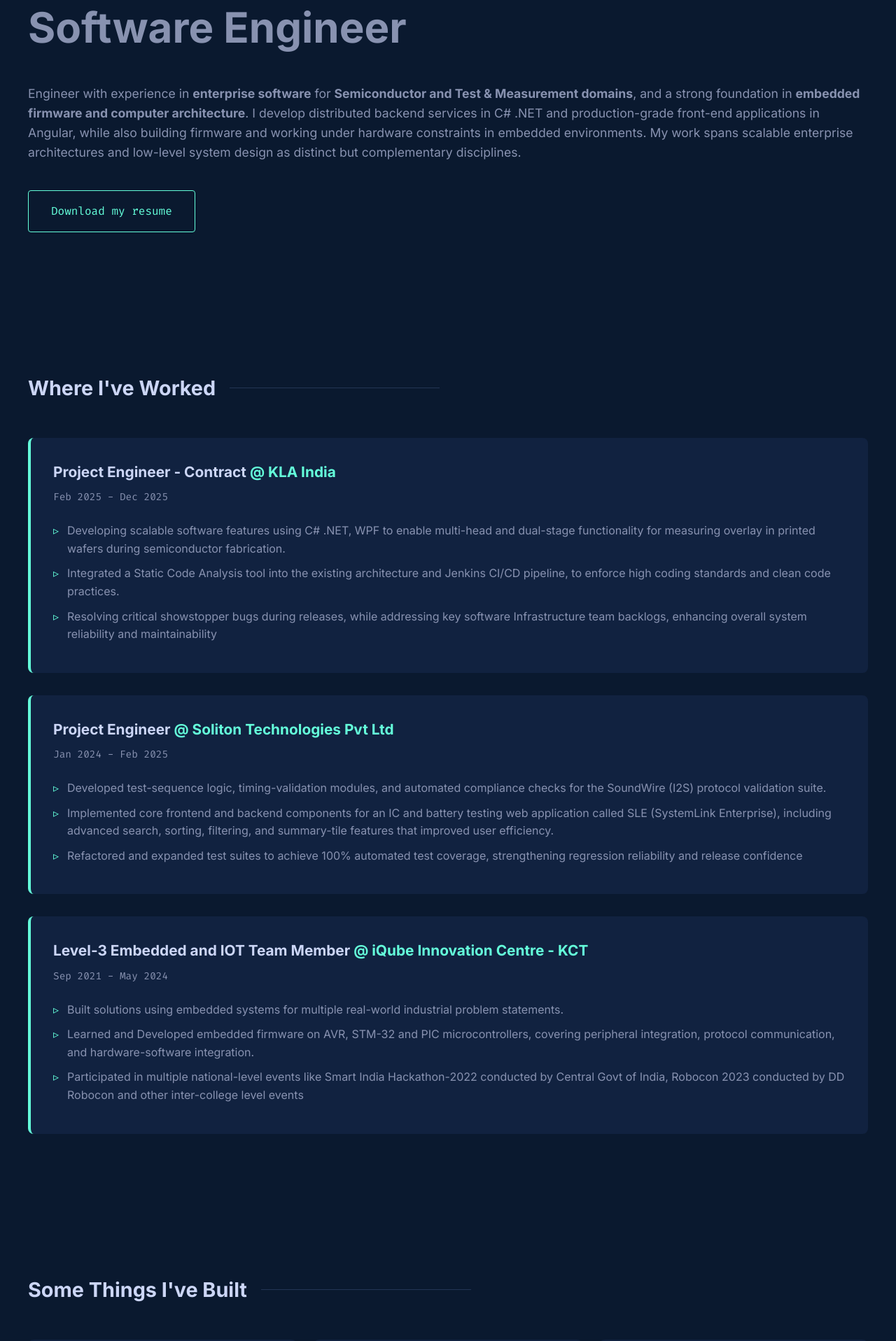
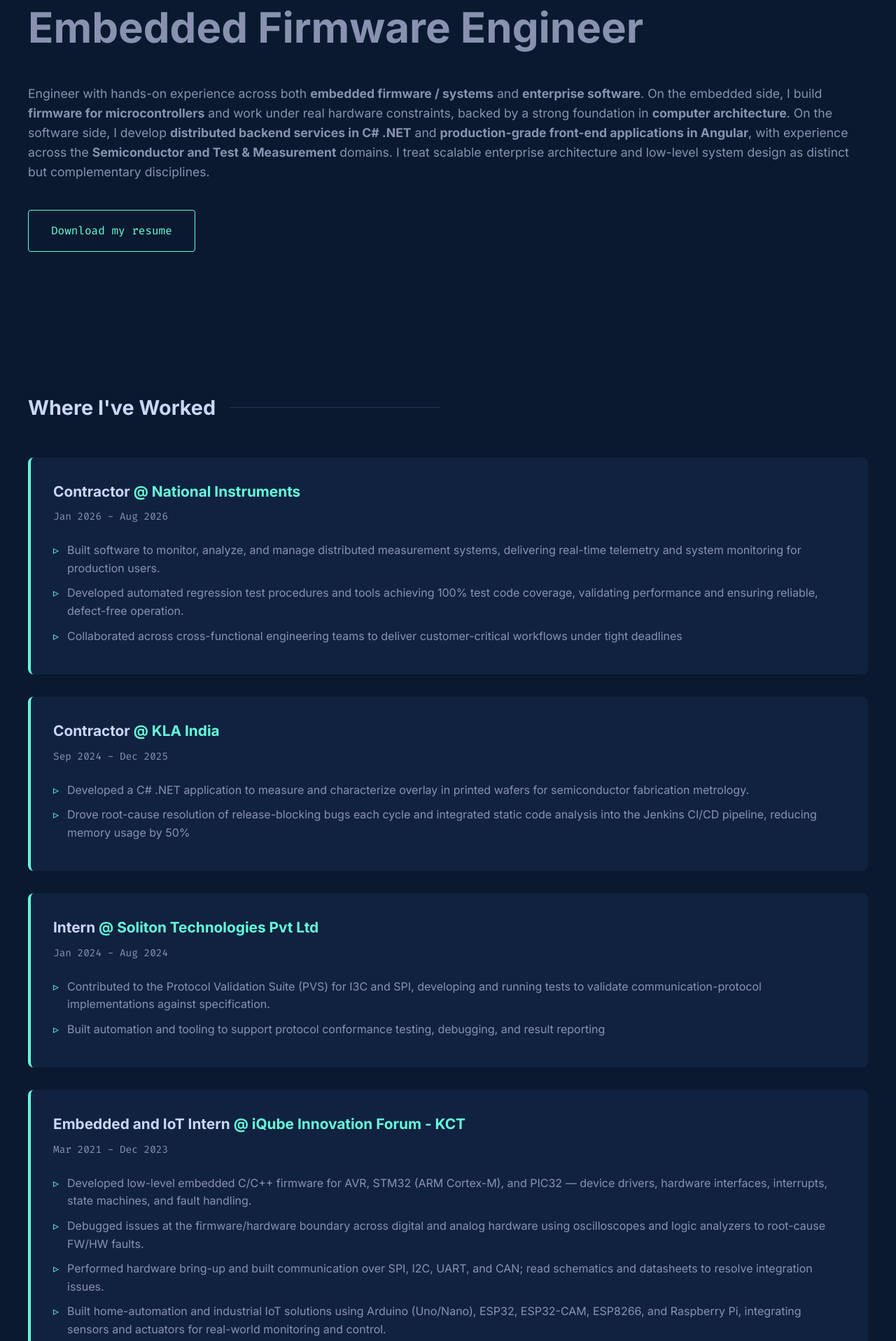
Before and after one commit to Ragu-programmer/Raguram-Portfolio, a React (Vite) app: page / in a window 1280 px wide. Shown: the part 240-2157 px from the top of the page at 70% size. Built offline with nearby package versions, Linux system fonts and the light colour scheme.

Commit message:
updated resume, experience and skills

```diff
--- a/src/sections/Experience.jsx
+++ b/src/sections/Experience.jsx
@@ -3,33 +3,43 @@
 
 const experiences = [
     {
-        role: "Project Engineer - Contract",
-        company: "KLA India",
-        date: "Feb 2025 - Dec 2025",
+        role: "Contractor",
+        company: "National Instruments",
+        date: "Jan 2026 - Aug 2026",
         description: [
-            "Developing scalable software features using C# .NET, WPF to enable multi-head and dual-stage functionality for measuring overlay in printed wafers during semiconductor fabrication.",
-            "Integrated a Static Code Analysis tool into the existing architecture and Jenkins CI/CD pipeline, to enforce high coding standards and clean code practices.",
-            "Resolving critical showstopper bugs during releases, while addressing key software Infrastructure team backlogs, enhancing overall system reliability and maintainability"
+            "Built software to monitor, analyze, and manage distributed measurement systems, delivering real-time telemetry and system monitoring for production users.",
+            "Developed automated regression test procedures and tools achieving 100% test code coverage, validating performance and ensuring reliable, defect-free operation.",
+            "Collaborated across cross-functional engineering teams to deliver customer-critical workflows under tight deadlines"
         ]
     },
     {
-        role: "Project Engineer",
-        company: "Soliton Technologies Pvt Ltd",
-        date: "Jan 2024 - Feb 2025",
+        role: "Contractor",
+        company: "KLA India",
+        date: "Sep 2024 - Dec 2025",
         description: [
-            "Developed test-sequence logic, timing-validation modules, and automated compliance checks for the SoundWire (I2S) protocol validation suite.",
-            "Implemented core frontend and backend components for an IC and battery testing web application called SLE (SystemLink Enterprise), including advanced search, sorting, filtering, and summary-tile features that improved user efficiency.",
-            "Refactored and expanded test suites to achieve 100% automated test coverage, strengthening regression reliability and release confidence"
+            "Developed a C# .NET application to measure and characterize overlay in printed wafers for semiconductor fabrication metrology.",
+            "Drove root-cause resolution of release-blocking bugs each cycle and integrated static code analysis into the Jenkins CI/CD pipeline, reducing memory usage by 50%"
         ]
     },
     {
-        role: "Level-3 Embedded and IOT Team Member",
-        company: "iQube Innovation Centre - KCT",
-        date: "Sep 2021 - May 2024",
+        role: "Intern",
+        company: "Soliton Technologies Pvt Ltd",
+        date: "Jan 2024 - Aug 2024",
         description: [
-            "Built solutions using embedded systems for multiple real-world industrial problem statements.",
-            "Learned and Developed embedded firmware on AVR, STM-32 and PIC microcontrollers, covering peripheral integration, protocol communication, and hardware-software integration.",
-            "Participated in multiple national-level events like Smart India Hackathon-2022 conducted by Central Govt of India, Robocon 2023 conducted by DD Robocon and other inter-college level events"
+            "Contributed to the Protocol Validation Suite (PVS) for I3C and SPI, developing and running tests to validate communication-protocol implementations against specification.",
+            "Built automation and tooling to support protocol conformance testing, debugging, and result reporting"
+        ]
+    },
+    {
+        role: "Embedded and IoT Intern",
+        company: "iQube Innovation Forum - KCT",
+        date: "Mar 2021 - Dec 2023",
+        description: [
+            "Developed low-level embedded C/C++ firmware for AVR, STM32 (ARM Cortex-M), and PIC32 — device drivers, hardware interfaces, interrupts, state machines, and fault handling.",
+            "Debugged issues at the firmware/hardware boundary across digital and analog hardware using oscilloscopes and logic analyzers to root-cause FW/HW faults.",
+            "Performed hardware bring-up and built communication over SPI, I2C, UART, and CAN; read schematics and datasheets to resolve integration issues.",
+            "Built home-automation and industrial IoT solutions using Arduino (Uno/Nano), ESP32, ESP32-CAM, ESP8266, and Raspberry Pi, integrating sensors and actuators for real-world monitoring and control.",
+            "Established multi-device communication between ESP32, Raspberry Pi, and Arduino nodes in master-slave configurations, enabling coordinated data collection and control across networked devices"
         ]
     }
 ];
--- a/src/sections/Hero.jsx
+++ b/src/sections/Hero.jsx
@@ -4,7 +4,7 @@
 
 const Hero = () => {
   const name = "Raguram Kasthurisamy";
-  const role = "Software Engineer";
+  const role = "Embedded Firmware Engineer";
 
   return (
     <section
@@ -127,16 +127,18 @@
             }}
           >
             <p style={{ marginBottom: "1rem" }}>
-              Engineer with experience in <strong>enterprise software</strong>{" "}
-              for <strong>Semiconductor and Test & Measurement domains</strong>,
-              and a strong foundation in{" "}
-              <strong>embedded firmware and computer architecture</strong>. I
-              develop distributed backend services in C# .NET and
-              production-grade front-end applications in Angular, while also
-              building firmware and working under hardware constraints in
-              embedded environments. My work spans scalable enterprise
-              architectures and low-level system design as distinct but
-              complementary disciplines.
+              Engineer with hands-on experience across both{" "}
+              <strong>embedded firmware / systems</strong> and{" "}
+              <strong>enterprise software</strong>. On the embedded side, I build{" "}
+              <strong>firmware for microcontrollers</strong> and work under real
+              hardware constraints, backed by a strong foundation in{" "}
+              <strong>computer architecture</strong>. On the software side, I develop{" "}
+              <strong>distributed backend services in C# .NET</strong> and{" "}
+              <strong>production-grade front-end applications in Angular</strong>, with
+              experience across the{" "}
+              <strong>Semiconductor and Test &amp; Measurement</strong> domains. I treat
+              scalable enterprise architecture and low-level system design as distinct
+              but complementary disciplines.
             </p>
           </motion.div>
 
--- a/src/sections/Skills.jsx
+++ b/src/sections/Skills.jsx
@@ -2,11 +2,11 @@
 import { motion } from 'framer-motion';
 
 const skills = {
-    "Embedded & IoT": ["Microcontroller Peripherals", "Bare-metal Programming", "Bootloaders", "Flash Programming", "Communication Protocols (I2C, SPI, USART)", "PCB Design", "Hardware Debugging"],
-    "Software Development": ["C# .NET", "Angular", "RxJS", "Razor Pages", "REST API Design", "Automation Testing", "CI/CD (Jenkins)"],
-    "Languages": ["C", "C#", "Python", "Typescript", "JavaScript", "HTML", "CSS"],
-    "Generative AI": ["LLM", "Prompt Engineering", "RAG", "MCP", "AI Agents"],
-    "Tools": ["Visual Studio", " VS Code", "Proteus Simulator", "STM32Cube IDE", "KiCAD", "Altium Designer", "Git", "Azure DevOps"]
+    "Embedded & IoT": ["Microcontroller Peripherals", "ARM Cortex-M (STM32), AVR, PIC32", "Bare-metal Programming", "RTOS-based Systems", "Bootloaders", "Flash Programming", "Low-level Device Drivers", "Communication Protocols (I2C, SPI, USART, CAN)", "ADC/DAC, Interrupts & Timing", "Arduino, ESP32 / ESP8266, Raspberry Pi", "Computer Architecture", "DMA and memory management", "PCB Design", "Hardware Bring-up", "Schematics & Datasheets", "Hardware Debugging"],
+    "Software Development": ["C# .NET", "Angular", "RxJS", "WPF", "REST API Design", "Automation Testing", "Unit & Integration Testing", "Static Code Analysis", "Agile", "CI/CD (Jenkins)"],
+    "Languages": ["C", "C++", "Python", "Typescript", "JavaScript", "HTML", "CSS", "Shell Scripting"],
+    "Generative AI": ["LLM", "Prompt Engineering", "RAG", "MCP", "AI Agents and Skills", "LLM-assisted Debugging"],
+    "Tools": ["Visual Studio", " VS Code", "Proteus Simulator", "STM32Cube IDE", "KiCAD", "Altium Designer", "Oscilloscopes & Logic Analyzers", "JTAG / GDB Debuggers", "Git / GitHub", "Azure DevOps", "Jira", "Linux & Windows"]
 };
 
 const Skills = () => {
```
Also changed, not shown: 1 other file (tests, documents, lock files or other folders).
